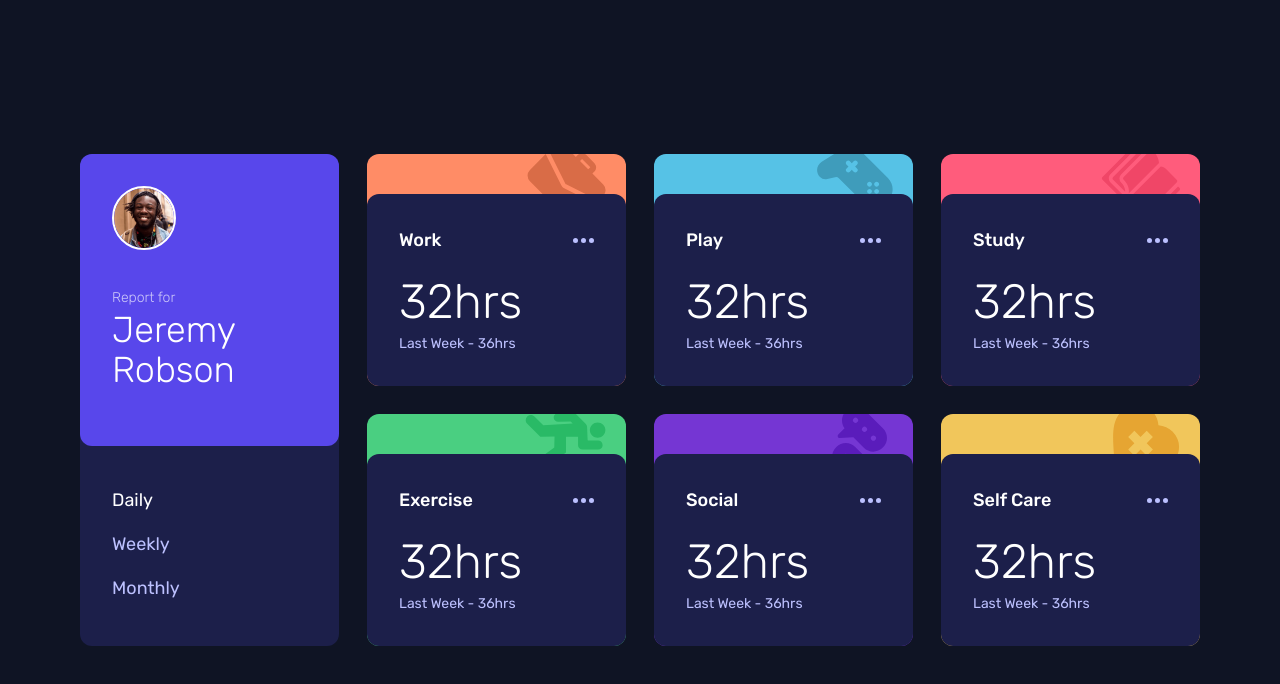
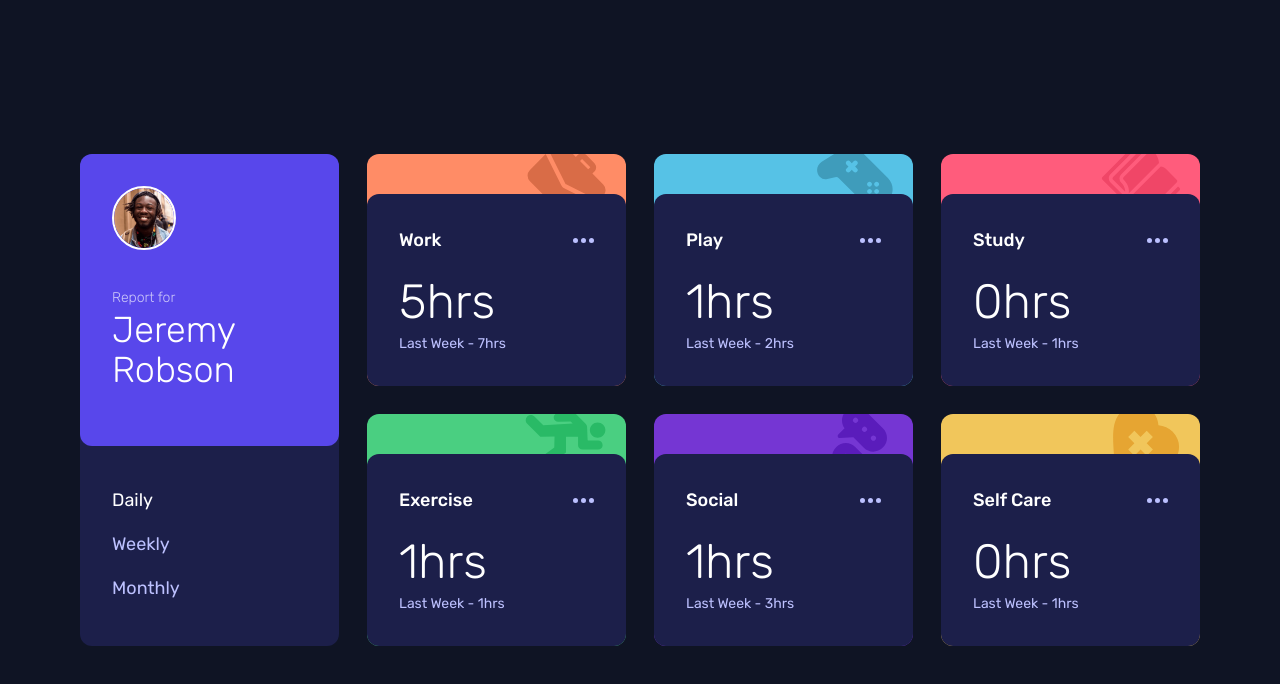
Before and after one commit to stetu281/frontendmentor-dashboard, a React (Create React App) app: page / in a window 1280 px wide. Shown: the top 684 px of the page. Built offline with nearby package versions, Linux system fonts and the light colour scheme.

Commit message:
add change data on buttonclick

```diff
--- a/src/App.js
+++ b/src/App.js
@@ -1,11 +1,14 @@
+import { useState } from 'react';
 import { User } from './components/User';
 import { ActivityCard } from './components/ActivityCard';
 import data from './assets/data/data.json';
 
 function App() {
   const handleClick = (e) => {
-    console.log(e.target.id);
+    setTimeframe(e.target.id);
   };
+
+  const [timeframe, setTimeframe] = useState('daily');
 
   return (
     <div className="App">
@@ -13,7 +16,12 @@ function App() {
         <div className="grid gap-y-6 w-11/12 max-w-xl lg:max-w-[1120px] lg:grid-cols-4 lg:grid-rows-2 lg:gap-7">
           <User handleClick={handleClick} />
           {data.map((item, index) => (
-            <ActivityCard activity={data[index]} key={index} id={index} />
+            <ActivityCard
+              activity={data[index].timeframes[timeframe]}
+              title={data[index].title}
+              key={index}
+              id={index}
+            />
           ))}
         </div>
       </main>
--- a/src/components/ActivityCard.js
+++ b/src/components/ActivityCard.js
@@ -1,19 +1,25 @@
-export const ActivityCard = ({ activity, id }) => {
-    console.log(activity)
+export const ActivityCard = ({ activity, title, id }) => {
   return (
     <div className={`card-${id} pt-10 rounded-xl`}>
-            <div className=' bg-dark-blue p-6 rounded-xl lg:p-8 hover:bg-hov-blue hover:cursor-pointer'>
-                <div className='flex justify-between items-center'>
-                    <h2 className='text-lg font-medium'>{activity.title}</h2>
+      <div className=" bg-dark-blue p-6 rounded-xl lg:p-8 hover:bg-hov-blue hover:cursor-pointer">
+        <div className="flex justify-between items-center">
+          <h2 className="text-lg font-medium">{title}</h2>
           <button className="group py-1">
-                        <svg width="21" height="5" xmlns="http://www.w3.org/2000/svg"><path className=" group-hover:fill-white" d="M2.5 0a2.5 2.5 0 1 1 0 5 2.5 2.5 0 0 1 0-5Zm8 0a2.5 2.5 0 1 1 0 5 2.5 2.5 0 0 1 0-5Zm8 0a2.5 2.5 0 1 1 0 5 2.5 2.5 0 0 1 0-5Z" fill="#BBC0FF" fill-rule="evenodd"/></svg>
+            <svg width="21" height="5" xmlns="http://www.w3.org/2000/svg">
+              <path
+                className=" group-hover:fill-white"
+                d="M2.5 0a2.5 2.5 0 1 1 0 5 2.5 2.5 0 0 1 0-5Zm8 0a2.5 2.5 0 1 1 0 5 2.5 2.5 0 0 1 0-5Zm8 0a2.5 2.5 0 1 1 0 5 2.5 2.5 0 0 1 0-5Z"
+                fill="#BBC0FF"
+                fillRule="evenodd"
+              />
+            </svg>
           </button>
         </div>
-                <div className='flex justify-between items-center mt-1 lg:flex-col lg:items-start lg:mt-6'>
-                    <p className='text-3xl font-light lg:text-5xl'>32hrs</p>
-                    <p className=' text-sm text-pale-blue lg:mt-2'>Last Week - 36hrs</p>
+        <div className="flex justify-between items-center mt-1 lg:flex-col lg:items-start lg:mt-6">
+          <p className="text-3xl font-light lg:text-5xl">{`${activity.current}hrs`}</p>
+          <p className=" text-sm text-pale-blue lg:mt-2">{`Last Week - ${activity.previous}hrs`}</p>
         </div>
       </div>
     </div>
-    )
-}
+  );
+};
```
Lines whose indentation alone changed are shown as unchanged.
